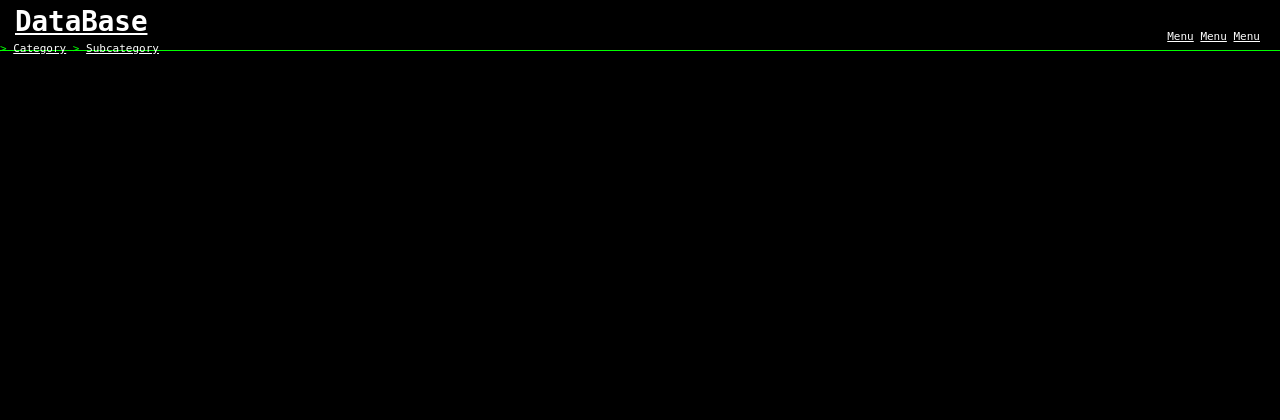
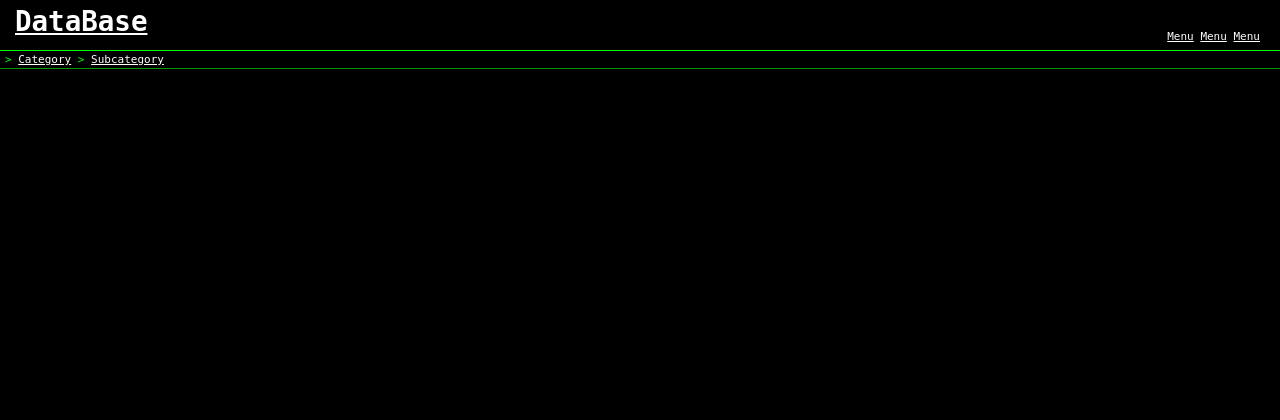
Before and after one commit to kkkmt/bulgar, a PHP site: page /price.html in a window 1280 px wide. Shown: the top 420 px of the page. Run offline with PHP 8.4, Linux system fonts and the light colour scheme.

Commit message:
fix header nav

```diff
--- a/stylesheets/style.css
+++ b/stylesheets/style.css
@@ -45,6 +45,15 @@ a:hover {
 
 .header li {
 	display: inline;
+}
+
+.header #nav_category {
+	position: fixed;
+	top: 51px;
+	width: 100%;
+	border-bottom: 1px solid #090;
+	padding: 2px 5px;
+	background: #000;
 }
 
 /* HEDER END */
```
